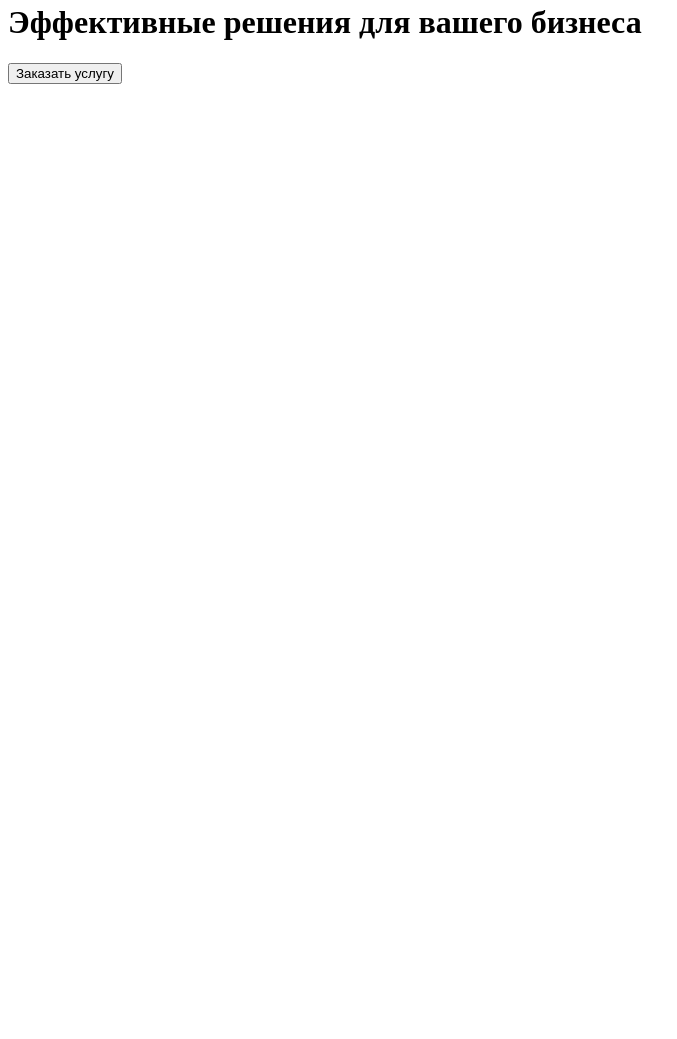
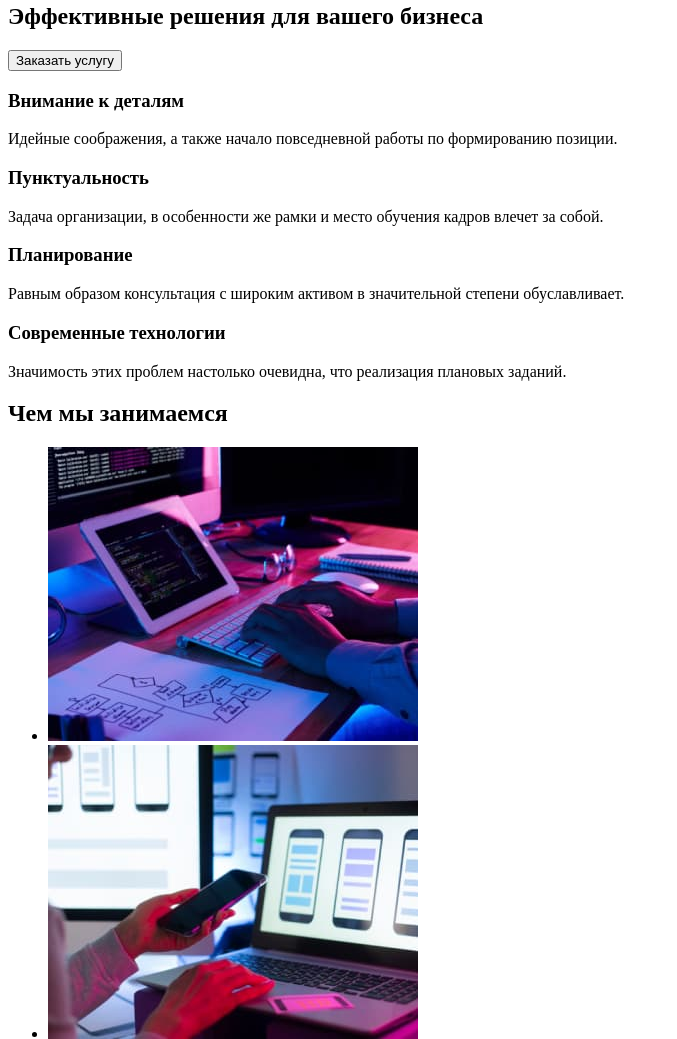
Before and after one commit to Leonid-Bondar777/goit-markup-hw-01, a plain HTML site: page index.html in a window 1280 px wide. Shown: the part 165-1204 px from the top of the page, without its empty margins (0-677 px from the left). Before the commit the page ends 800 px from the top, so only its background shows below. Drawn offline with Linux system fonts and the light colour scheme.

Commit message:
Section-4

```diff
--- a/index.html
+++ b/index.html
@@ -24,15 +24,35 @@
     </header>
     <main>
         <!-- Section-1 -->
+        <section>
         <h1>Эффективные решения для вашего бизнеса</h1>
         <button type="button">Заказать услугу</button>
+    </section>
         <!-- Section-2 -->
-        <h3></h3>
-        <p></p>
-        <h3></h3>
-        <p></p>
-        <h3></h3>
-        <p></p>
+    <section>
+        <h3>Внимание к деталям</h3>
+        <p>Идейные соображения, а также начало повседневной работы по формированию позиции.</p>
+        <h3>Пунктуальность</h3>
+        <p>Задача организации, в особенности же рамки и место обучения кадров влечет за собой.</p>
+        <h3>Планирование</h3>
+        <p>Равным образом консультация с широким активом в значительной степени обуславливает.</p>
+        <h3>Современные технологии</h3>
+        <p>Значимость этих проблем настолько очевидна, что реализация плановых заданий.</p>
+    </section>
+        <!-- Section-3 -->
+        <section>
+        <h2>Чем мы занимаемся</h2>
+        <ul>
+            <li><img src="./images/box 1.jpg" alt="Набор кода на клавиатуре" width="370" height="294">
+        </li>
+            <li><img src="./images/box 2.jpg" alt="на картинке телефон и ноутбук" width="370" height="294"></li>
+            <li><img src="./images/box 3.jpg" alt="изображения планшета" width="370" height="294"></li>
+        </ul>
+        </section>
+        <!-- Section-4 -->
+        <section>
+
+        </section>
     </main>
 
     <footer></footer>
```
Also changed, not shown: images/box 1.jpg (added), images/box 2.jpg (added), images/box 3.jpg (added), images/img (1).jpg (added), images/img (2).jpg (added), images/img (3).jpg (added), images/img (4).jpg (added).
